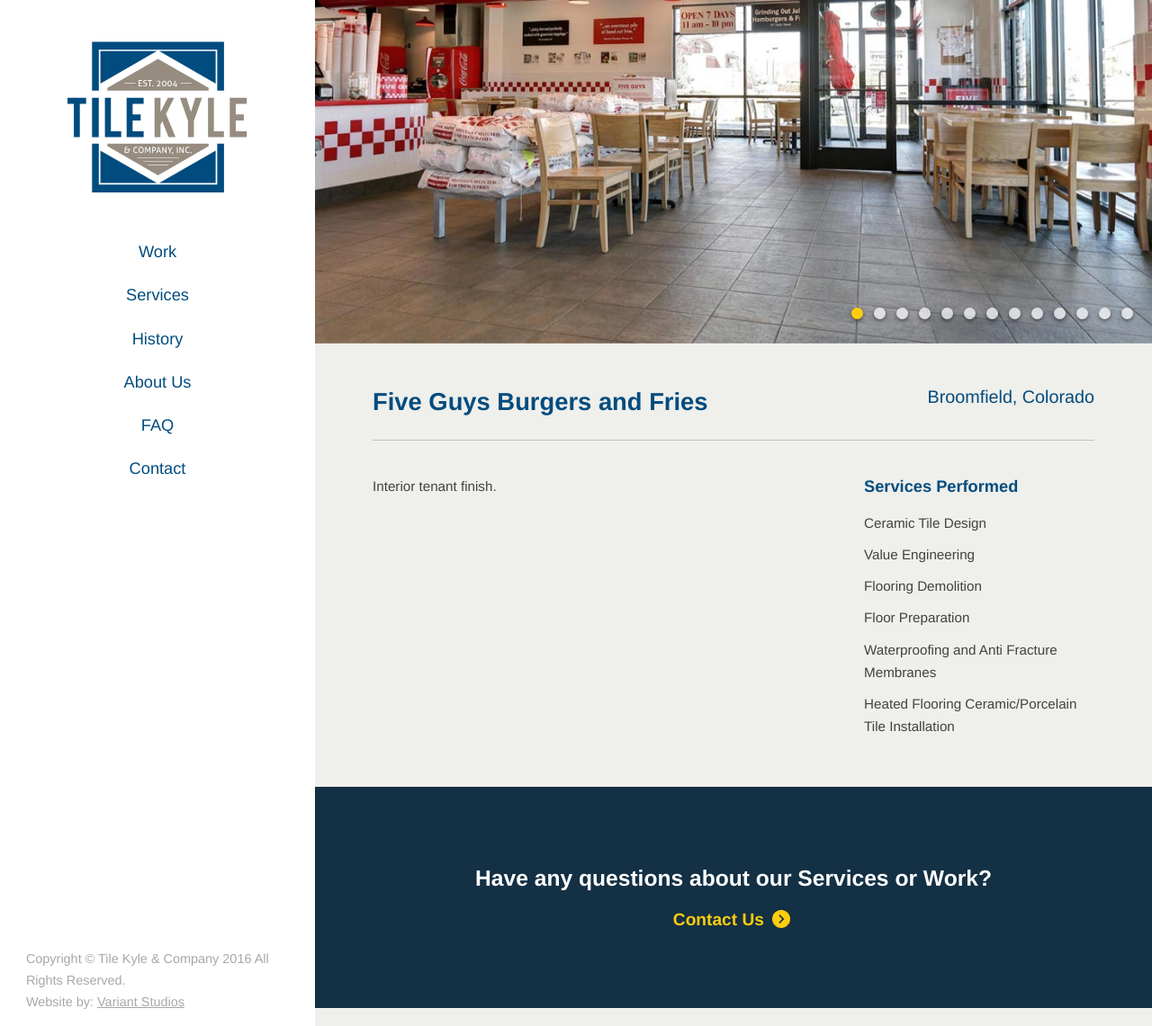
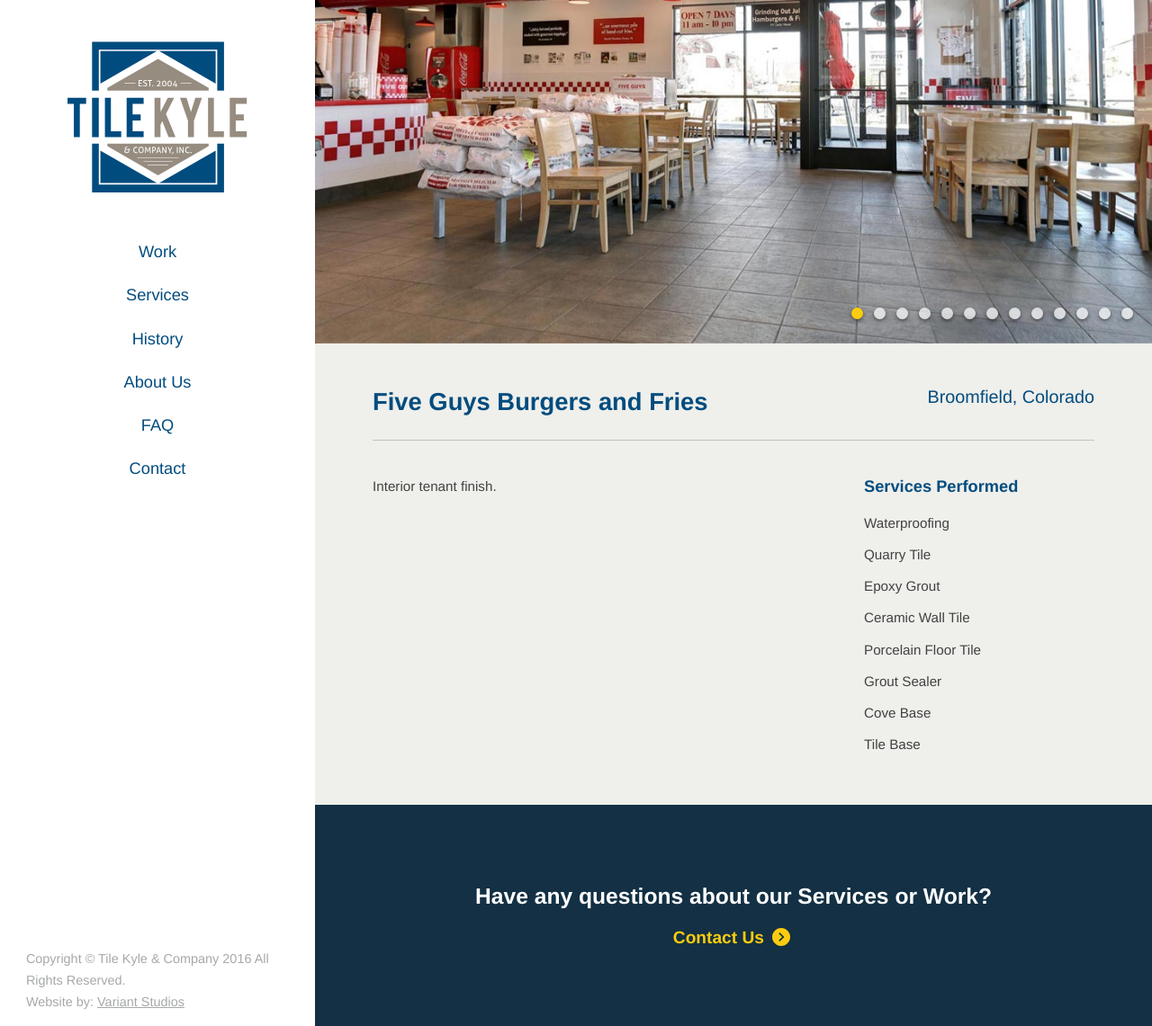
Before and after one commit to variantstudios/tilekyle.com, a Jekyll site: the page built from _work/five-guys-burgers-and-fries.md, in a window 1280 px wide and 1141 px high. Shown: the whole window at 90% size. Built offline with Jekyll 4.4.1, drawn with Linux system fonts in a browser that asks for light colours; nearby versions of some CDN libraries.

Commit message:
Updated '/_work/five-guys-burgers-and-fries.md' via CloudCannon

```diff
--- a/_work/five-guys-burgers-and-fries.md
+++ b/_work/five-guys-burgers-and-fries.md
@@ -19,10 +19,12 @@
   - image_path: /assets/images/work/five-guys-broomfield/11.jpg
   - image_path: /assets/images/work/five-guys-broomfield/12.jpg
 services_performed:
-  - name: Ceramic Tile Design
-  - name: Value Engineering
-  - name: Flooring Demolition
-  - name: Floor Preparation
-  - name: Waterproofing and Anti Fracture Membranes
-  - name: Heated Flooring Ceramic/Porcelain Tile Installation
+  - name: Waterproofing
+  - name: Quarry Tile
+  - name: Epoxy Grout
+  - name: Ceramic Wall Tile
+  - name: Porcelain Floor Tile
+  - name: Grout Sealer
+  - name: Cove Base
+  - name: Tile Base
 ---
```
